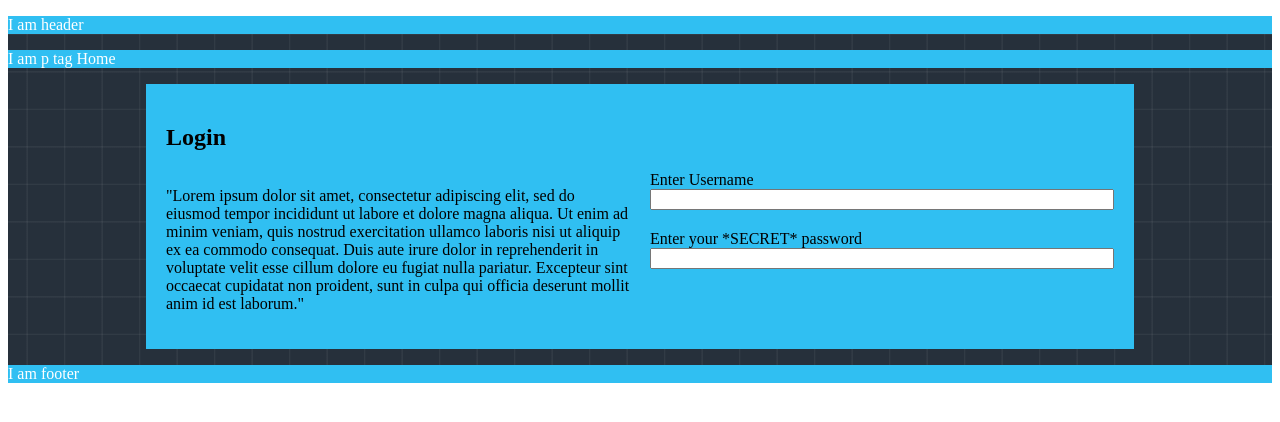
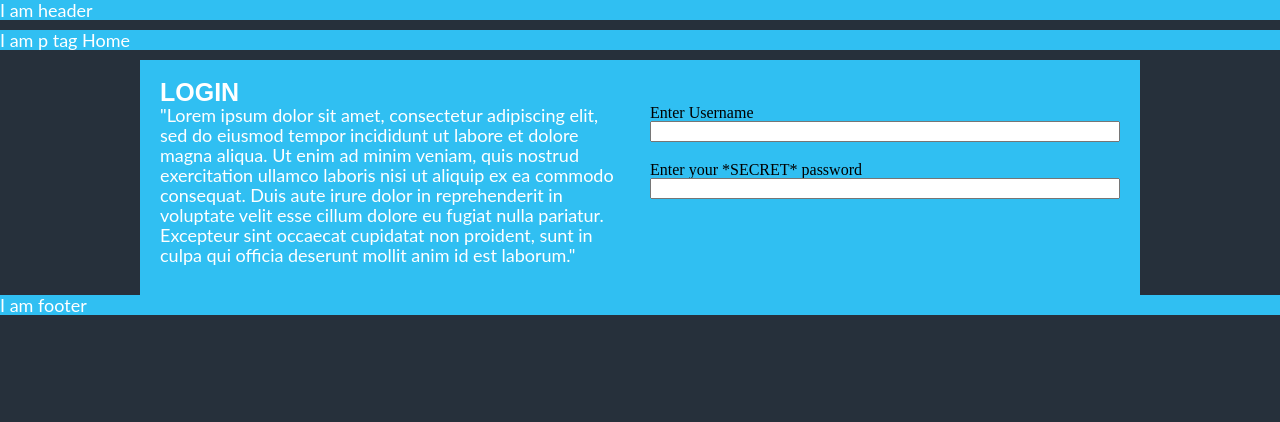
Before and after one commit to CD-Mackay/Foto-Album, a React app: page / in a window 1280 px wide. Shown: the top 422 px of the page. Built offline with nearby package versions, Linux system fonts and the light colour scheme.

Commit message:
refactor to allow font imports

```diff
--- a/src/App.js
+++ b/src/App.js
@@ -9,12 +9,13 @@ import Footer from 'templates/Footer/Footer.js';
 
 const App = () => {
   return (
-    <StyledApp>
+    <div>
+    <GlobalStyle />
       <Header />
       <Home />
       <LogSign />
       <Footer />
-      </StyledApp>
+      </div>
   )
 };
 
--- a/src/GlobalStyles.js
+++ b/src/GlobalStyles.js
@@ -72,7 +72,7 @@ export const GlobalStyle = createGlobalStyle`
   /* END OF RESET */
 
   h1 {
-    color: ${lightBlue};
+    color: white;
     font-family: ${cyberFont};
     font-size:30px;
     font-weight:700;
@@ -80,7 +80,7 @@ export const GlobalStyle = createGlobalStyle`
   }
 
   h2 {
-    color: ${lightBlue};
+    color: white;
     font-family: ${cyberFont};
     font-size:25px;
     font-weight:700;
@@ -88,7 +88,7 @@ export const GlobalStyle = createGlobalStyle`
   }
 
   h3 {
-    color: ${lightBlue};
+    color: white;
     font-family: ${cyberFont};
     font-size:22px;
     font-weight:700;
@@ -96,7 +96,7 @@ export const GlobalStyle = createGlobalStyle`
   }
 
   h4 {
-    color: ${lightBlue};
+    color: white;
     font-family: ${cyberFont};
     font-size:20px;
     font-weight:700;
@@ -104,7 +104,7 @@ export const GlobalStyle = createGlobalStyle`
   }
 
   h5 {
-    color: ${lightBlue};
+    color: white;
     font-family: ${cyberFont};
     font-size:20px;
     font-weight:700;
@@ -112,7 +112,7 @@ export const GlobalStyle = createGlobalStyle`
   }
 
   h6 {
-    color: ${lightBlue};
+    color: white;
     font-family: ${cyberFont};
     font-size:20px;
     font-weight:700;
@@ -120,7 +120,7 @@ export const GlobalStyle = createGlobalStyle`
   }
 
   p {
-    color: ${lightBlue};
+    color: white;
     font-family: ${paraFont};
     font-size:18px;
     line-height:20px;
```
